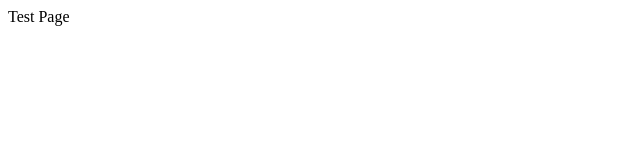
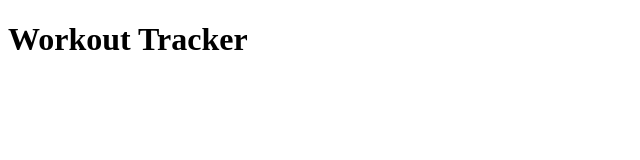
Before and after one commit to jeast00/workout_tracker_frontend, a plain HTML site: page index.html in a window 1280 px wide. Shown: the whole page, without its empty margins (0-640 px from the left). Drawn offline with Linux system fonts and the light colour scheme.

Commit message:
updated title tag and added an h1 tag

```diff
--- a/index.html
+++ b/index.html
@@ -4,9 +4,9 @@
     <meta charset="UTF-8">
     <meta http-equiv="X-UA-Compatible" content="IE=edge">
     <meta name="viewport" content="width=device-width, initial-scale=1.0">
-    <title>Document</title>
+    <title>Workout Tracker</title>
 </head>
 <body>
-    Test Page
+    <h1>Workout Tracker</h1>
 </body>
 </html>
```
